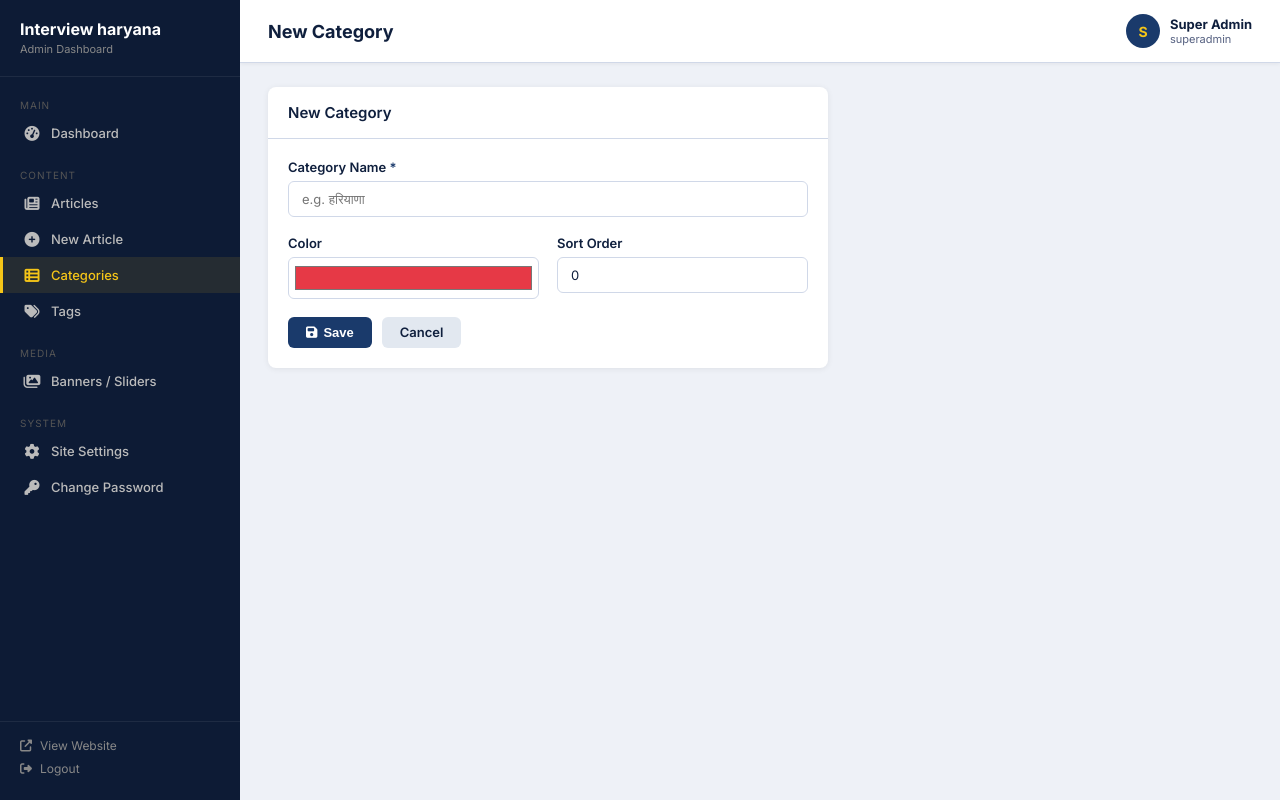
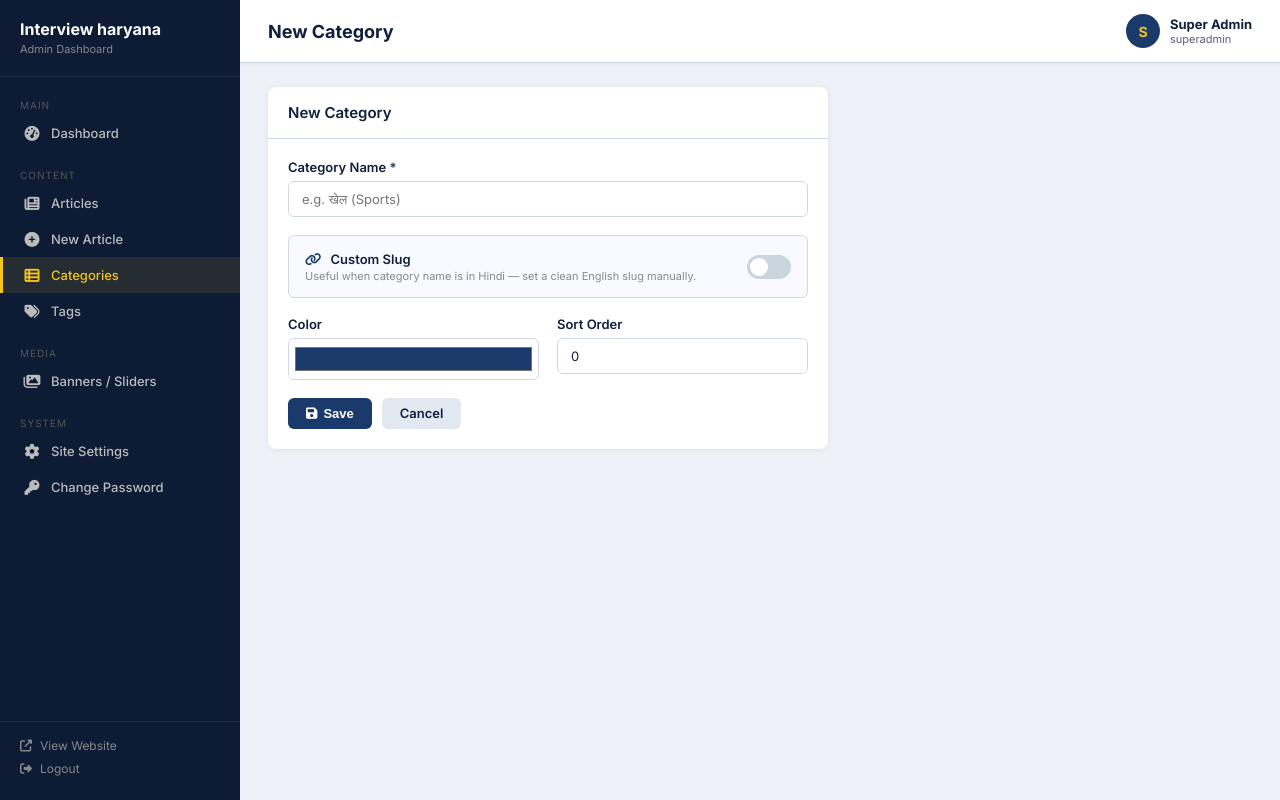
Before and after one commit to dipranga/interview-haryana, a CodeIgniter app: page /interview-haryana/admin/categories/create in a window 1280 px wide. Run offline with CodeIgniter, Linux system fonts and the light colour scheme; a user stored in the database is signed in.

Commit message:
add custom slug for categories

```diff
--- a/application/controllers/admin/Category_admin.php
+++ b/application/controllers/admin/Category_admin.php
@@ -27,15 +27,29 @@ class Category_admin extends Admin_Controller
     public function store()
     {
         $this->form_validation->set_rules('name', 'Name', 'required|min_length[2]|max_length[100]');
+
+        // If custom slug toggle is ON, validate the slug field too
+        if ($this->input->post('have_custom_slug')) {
+            $this->form_validation->set_rules(
+                'custom_slug', 'Custom Slug',
+                'required|min_length[2]|max_length[120]|alpha_dash'
+            );
+        }
+
         if ($this->form_validation->run() === FALSE) {
             $this->session->set_flashdata('errors', validation_errors());
             redirect('admin/categories/create');
             return;
         }
+
+        // Decide slug based on toggle and input
+        $slug = $this->input->post('have_custom_slug') ? $this->Category_model->generate_slug($this->input->post('custom_slug')) : $this->Category_model->generate_slug($this->input->post('name'));
+
         $this->Category_model->insert_category(array(
             'name'       => $this->input->post('name'),
-            'slug'       => $this->Category_model->generate_slug($this->input->post('name')),
-            'color'      => $this->input->post('color') ?: '#e63946',
+            'slug'       => $slug,
+            'have_custom_slug' => (int)(bool)$this->input->post('have_custom_slug'),
+            'color'      => $this->input->post('color') ?: '#1a3a6b',
             'sort_order' => (int)$this->input->post('sort_order'),
             'is_active'  => 1,
             'created_at' => date('Y-m-d H:i:s'),
@@ -55,14 +69,28 @@ class Category_admin extends Admin_Controller
     public function update($id)
     {
         $this->form_validation->set_rules('name', 'Name', 'required');
+
+        if ($this->input->post('have_custom_slug')) {
+            $this->form_validation->set_rules(
+                'custom_slug', 'Custom Slug',
+                'required|min_length[2]|max_length[120]|alpha_dash'
+            );
+        }
+
         if ($this->form_validation->run() === FALSE) {
             $this->session->set_flashdata('errors', validation_errors());
             redirect('admin/categories/edit/' . $id);
             return;
         }
+
+        // Decide slug based on toggle and input
+        $slug = $this->input->post('have_custom_slug') ? $this->Category_model->generate_slug($this->input->post('custom_slug'), (int)$id) : $this->Category_model->generate_slug($this->input->post('name'), (int)$id);
+
         $this->Category_model->update_category((int)$id, array(
             'name'       => $this->input->post('name'),
-            'color'      => $this->input->post('color') ?: '#e63946',
+            'slug'       => $slug,
+            'have_custom_slug' => (int)(bool)$this->input->post('have_custom_slug'),
+            'color'      => $this->input->post('color') ?: '#1a3a6b',
             'sort_order' => (int)$this->input->post('sort_order'),
             'is_active'  => (int)(bool)$this->input->post('is_active'),
             'updated_at' => date('Y-m-d H:i:s'),
--- a/application/views/admin/categories/form.php
+++ b/application/views/admin/categories/form.php
@@ -6,32 +6,96 @@ $action  = $is_edit ? base_url('admin/categories/update/' . $cat['id']) : base_u
   <div class="admin-card-header"><h3><?php echo $page_title; ?></h3></div>
   <div class="admin-card-body">
     <?php echo form_open($action); ?>
+
+      <!-- Category Name -->
       <div class="form-group">
         <label class="form-label">Category Name <span class="req">*</span></label>
-        <input type="text" name="name" class="form-control" required value="<?php echo set_value('name', $is_edit ? htmlspecialchars($cat['name']) : ''); ?>" placeholder="e.g. हरियाणा">
+        <input type="text" name="name" id="catName" class="form-control" required
+               value="<?php echo set_value('name', $is_edit ? htmlspecialchars($cat['name']) : ''); ?>"
+               placeholder="e.g. खेल (Sports)">
       </div>
+
+      <!-- Custom Slug Toggle -->
+      <div class="form-group" style="background:#f8faff; border:1px solid #d0d8e8; border-radius:6px; padding:14px 16px;">
+        <div style="display:flex; align-items:center; justify-content:space-between; margin-bottom:0;" id="slugToggleRow">
+          <div>
+            <label style="font-weight:600; font-size:13px; color:#0f1f3d; cursor:pointer;" for="have_custom_slug">
+              <i class="fas fa-link" style="margin-right:6px; color:#1a3a6b;"></i> Custom Slug
+            </label>
+            <div style="font-size:11px; color:#888; margin-top:2px;">
+              Useful when category name is in Hindi — set a clean English slug manually.
+            </div>
+          </div>
+          <!-- Toggle switch -->
+          <label class="slug-switch">
+            <input type="checkbox" name="have_custom_slug" id="have_custom_slug" value="1"
+                   <?php echo $is_edit && $cat['have_custom_slug'] ? 'checked' : ''; ?>
+                   onchange="toggleSlugField(this)">
+            <span class="slug-slider"></span>
+          </label>
+        </div>
+
+        <!-- Slug input — shown only when toggle is ON -->
+        <div id="slugFieldWrap" style="margin-top:12px; display:<?php echo $is_edit && $cat['have_custom_slug'] ? 'block' : 'none'; ?>;">
+          <label class="form-label" style="margin-bottom:4px;">
+            Slug <span class="req">*</span>
+            <span style="font-weight:400; color:#888; font-size:11px; margin-left:6px;">
+              (lowercase letters, numbers, hyphens only — no spaces)
+            </span>
+          </label>
+          <div style="display:flex; align-items:center; gap:0;">
+            <span style="background:#e8edf5; border:1.5px solid #d0d8e8; border-right:none; border-radius:6px 0 0 6px; padding:9px 12px; font-size:12px; color:#888; white-space:nowrap;">
+              /category/
+            </span>
+            <input type="text" name="custom_slug" id="custom_slug" class="form-control"
+                   style="border-radius:0 6px 6px 0; border-left:none;"
+                   value="<?php echo set_value('custom_slug', $is_edit ? htmlspecialchars($cat['slug']) : ''); ?>"
+                   placeholder="e.g. sports, crime, health">
+          </div>
+          <div class="form-hint" style="margin-top:5px;">
+            Example: for category "खेल" enter <strong>sports</strong>, for "क्राइम" enter <strong>crime</strong>
+          </div>
+        </div>
+      </div>
+
       <div class="form-row">
         <div class="form-group">
           <label class="form-label">Color</label>
-          <input type="color" name="color" class="form-control" value="<?php echo $is_edit ? $cat['color'] : '#e63946'; ?>" style="height:42px; padding:4px;">
+          <input type="color" name="color" class="form-control"
+                 value="<?php echo $is_edit ? $cat['color'] : '#1a3a6b'; ?>"
+                 style="height:42px; padding:4px;">
         </div>
         <div class="form-group">
           <label class="form-label">Sort Order</label>
-          <input type="number" name="sort_order" class="form-control" value="<?php echo set_value('sort_order', $is_edit ? $cat['sort_order'] : 0); ?>">
+          <input type="number" name="sort_order" class="form-control"
+                 value="<?php echo set_value('sort_order', $is_edit ? $cat['sort_order'] : 0); ?>">
         </div>
       </div>
+
       <?php if ($is_edit): ?>
       <div class="form-group">
         <div class="form-check">
-          <input type="checkbox" name="is_active" id="is_active" value="1" <?php echo $cat['is_active'] ? 'checked' : ''; ?>>
+          <input type="checkbox" name="is_active" id="is_active" value="1"
+                 <?php echo $cat['is_active'] ? 'checked' : ''; ?>>
           <label for="is_active">Active</label>
         </div>
       </div>
       <?php endif; ?>
+
       <div style="display:flex; gap:10px;">
         <button type="submit" class="btn btn-primary"><i class="fas fa-save"></i> Save</button>
         <a href="<?php echo base_url('admin/categories'); ?>" class="btn btn-secondary">Cancel</a>
       </div>
+
     <?php echo form_close(); ?>
   </div>
 </div>
+
+<script>
+  function toggleSlugField(cb) {
+    document.getElementById('slugFieldWrap').style.display = cb.checked ? 'block' : 'none';
+    if (!cb.checked) {
+      document.getElementById('custom_slug').value = '';
+    }
+  }
+</script>
--- a/assets/css/admin.css
+++ b/assets/css/admin.css
@@ -106,6 +106,14 @@ textarea.form-control{resize:vertical;min-height:100px;}
 .btn-sm{padding:5px 12px;font-size:12px;}
 .btn-icon{padding:6px 10px;}
 
+/* ── Slug toggle switch (categories form) ────────────────── */
+.slug-switch { position:relative; display:inline-block; width:44px; height:24px; flex-shrink:0; }
+.slug-switch input { opacity:0; width:0; height:0; }
+.slug-slider { position:absolute; cursor:pointer; inset:0; background:#cbd5e0; border-radius:24px; transition:.3s; }
+.slug-slider:before { content:''; position:absolute; height:18px; width:18px; left:3px; bottom:3px; background:#fff; border-radius:50%; transition:.3s; }
+.slug-switch input:checked + .slug-slider { background:var(--ap); }
+.slug-switch input:checked + .slug-slider:before { transform:translateX(20px); }
+
 /* Alerts */
 .alert{padding:12px 16px;border-radius:6px;font-size:13px;margin-bottom:16px;display:flex;align-items:flex-start;gap:10px;}
 .alert-success{background:#c6f6d5;color:#276749;border-left:4px solid #38a169;}
```
Also changed, not shown: database.sql (+5 -22 lines).
